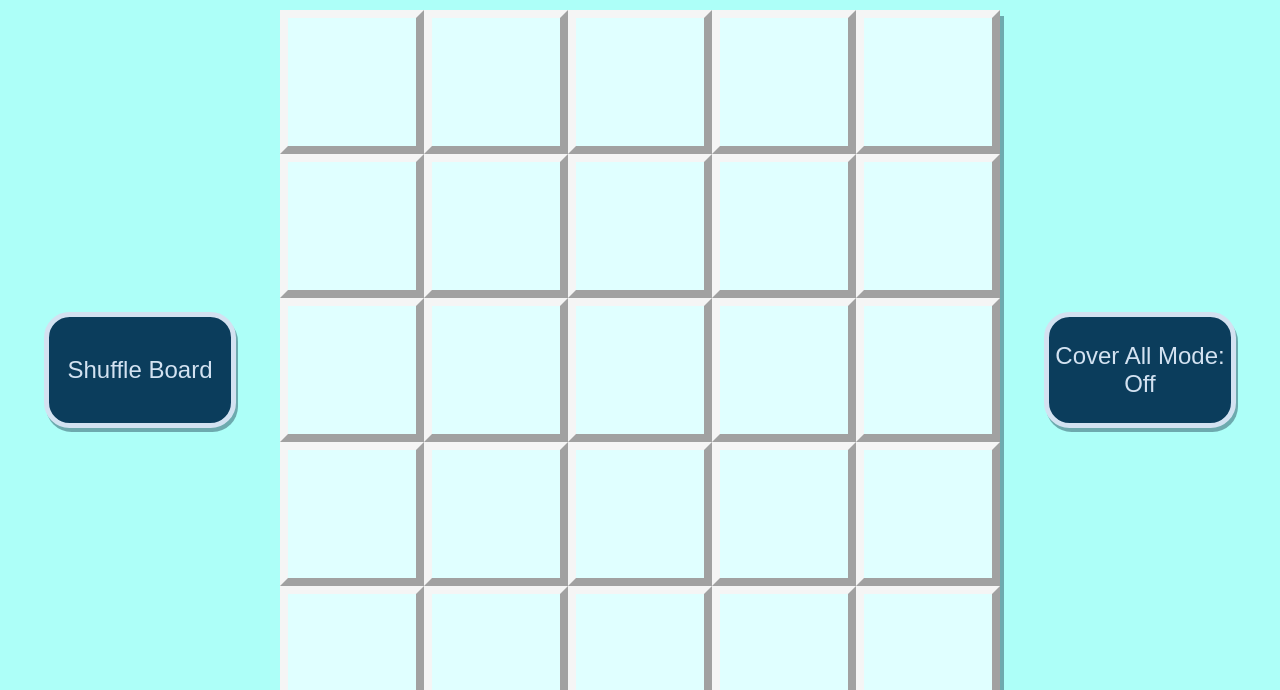
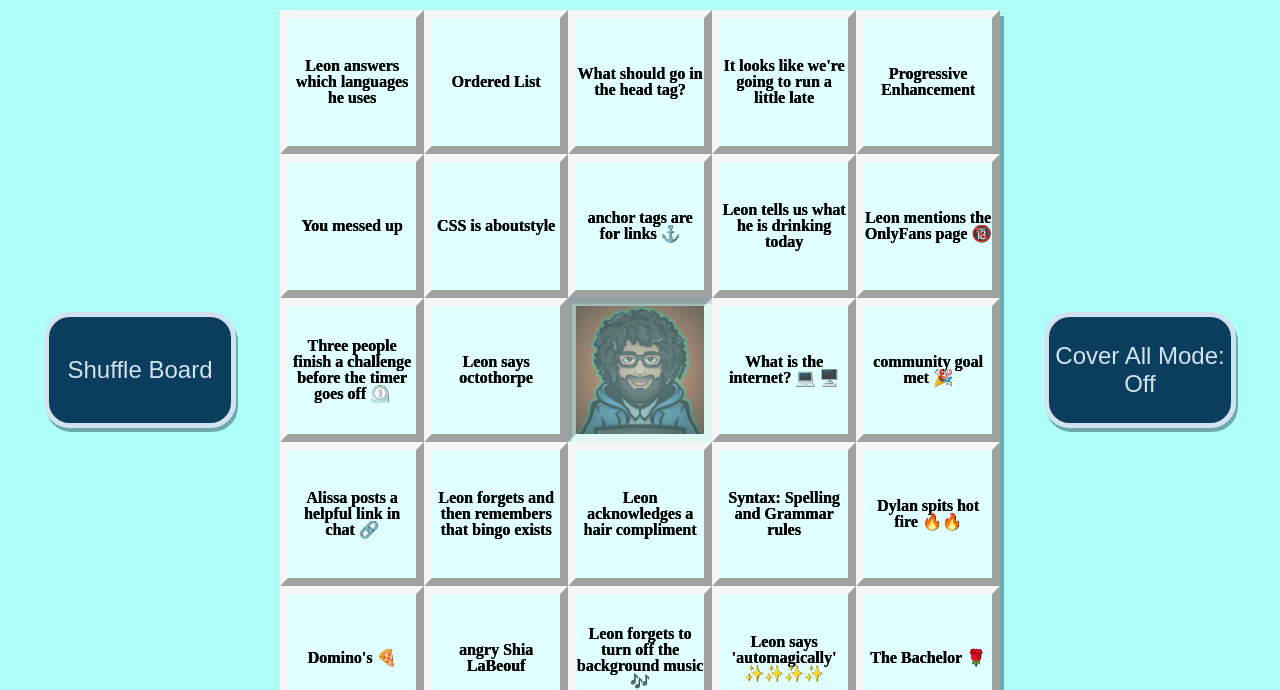
Before and after one commit to jamescrosslin/LeonBingo, a plain HTML site: page index.html in a window 1280 px wide. Shown: the part 758-1448 px from the top of the page. Drawn offline with nearby package versions, Linux system fonts and the light colour scheme.

Commit message:
Haaaaaaaaaaands
Multi-line description of commit,
feel free to be detailed.

[Ticket: X]

```diff
--- a/index.html
+++ b/index.html
@@ -35,7 +35,7 @@
         <section></section>
         <section></section>
         <section></section>
-        <section id="freeSpace"></section>
+        <section id="freeSpace" class="stamp"></section>
         <section></section>
         <section></section>
         <section></section>
--- a/js/index.js
+++ b/js/index.js
@@ -1,6 +1,73 @@
 const squares = document.querySelectorAll("#board section")
 const board = document.getElementById("board")
 
+const phrases = [
+  "Leon acknowledges a hair compliment",
+  "Someone emotes a Micro Leon in chat",
+  "Leon says octothorpe",
+  "Leon says 'automagically' \r✨✨✨✨",
+  "Leon forgets to turn off the background music 🎶",
+  "Three people finish a challenge before the timer goes off ⏲️",
+  "Leon mentions the OnlyFans page 🔞 ",
+  "Alissa posts a helpful link in chat 🔗",
+  "Leon tells us what he is drinking today",
+  "Hydrate! 🚰",
+  "Posture Check!",
+  "Someone asks Leon how he balances his time ⌛",
+  "Don't call yourself a junior dev 🙅🏿",
+  "one job please! 💰",
+  "STRETCH!",
+  "community goal met 🎉",
+  "Bob is mentioned",
+  "Leon answers which languages he uses",
+  "Dylan spits hot fire 🔥🔥",
+  "The Bachelor 🌹",
+  "Bring It On 📣",
+  "Blame the nuns!",
+  "Domino's 🍕",
+  "Simba barks in the background 🐕",
+  "Leon transforms into Little Leon",
+  "It looks like we're going to run a little late",
+  "Leon forgets and then remembers that bingo exists",
+  "You messed up",
+  "Leon is amused by bootieliquor's name",
+  "The Golden Rule 👑👑👑",
+  "What is the internet? 💻 🖥️",
+  "angry Shia LaBeouf",
+  "Hello world!",
+  "Size doesn't matter, okay? OKAY???",
+  "CSS is about <em>style</em>",
+  "Ordered List",
+  "Unordered List",
+  `Syntax:
+   Spelling and Grammar rules`,
+  'Someone preemptively types "organization" in the chat 👩🏽‍💻',
+  "Resetting the Forgetting Curve 😱",
+  "What should go in the head tag?",
+  "anchor tags are for links ⚓",
+  "Progressive Enhancement"
+]
+
+shuffleArray(phrases)
+
+squares.forEach((square, i) => {
+  if (i !== 12) {
+    square.innerHTML = phrases[i]
+  }
+  i++
+})
+
+function shuffleArray(array) {
+  for (var i = array.length - 1; i > 0; i--) {
+    var j = Math.floor(Math.random() * (i + 1))
+    var temp = array[i]
+    array[i] = array[j]
+    array[j] = temp
+  }
+}
+
 board.addEventListener("click", (event) => {
-  event.target.classList.toggle("stamp")
+  if (event.target.id !== "freeSpace") {
+    event.target.classList.toggle("stamp")
+  }
 })
```
